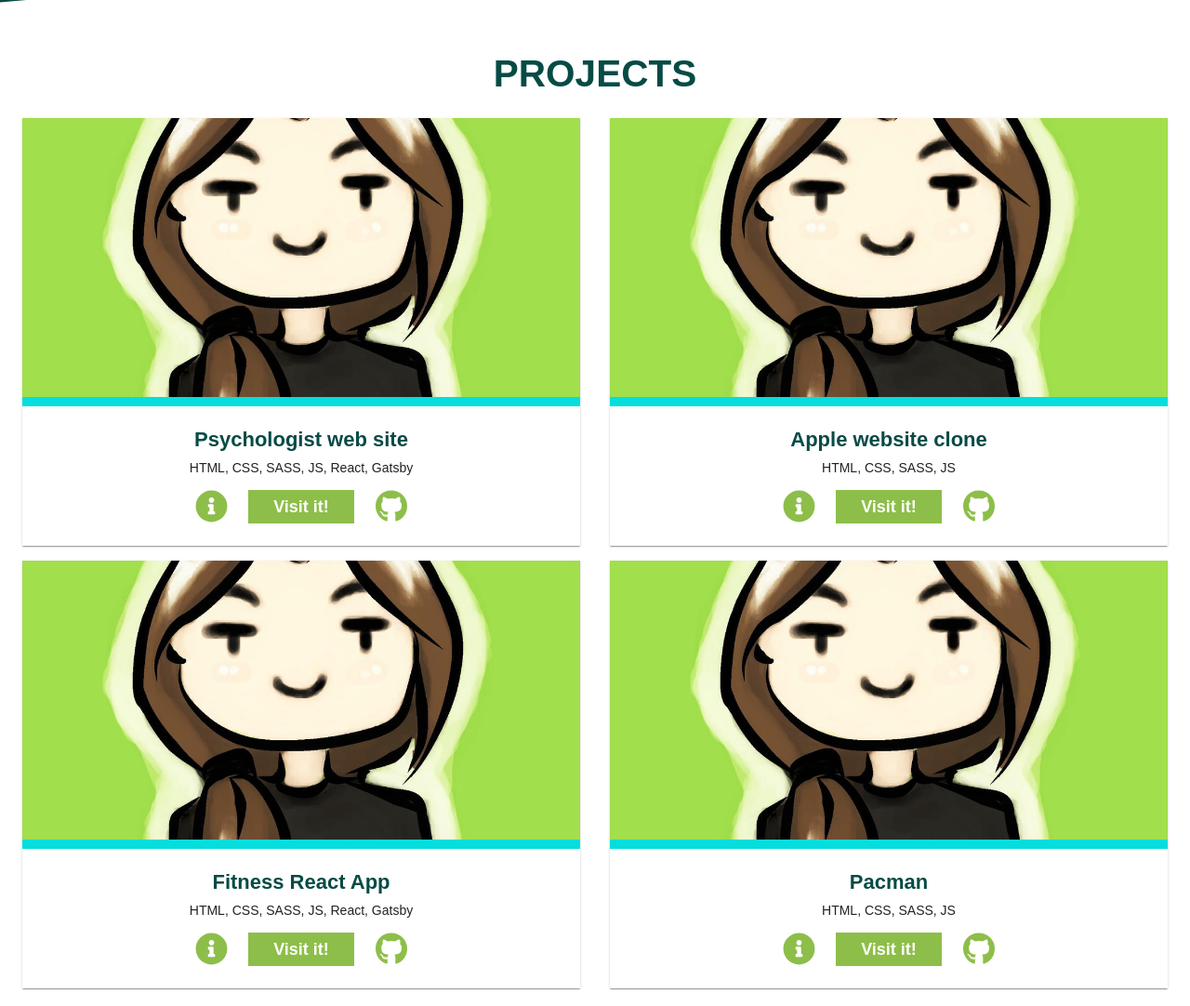
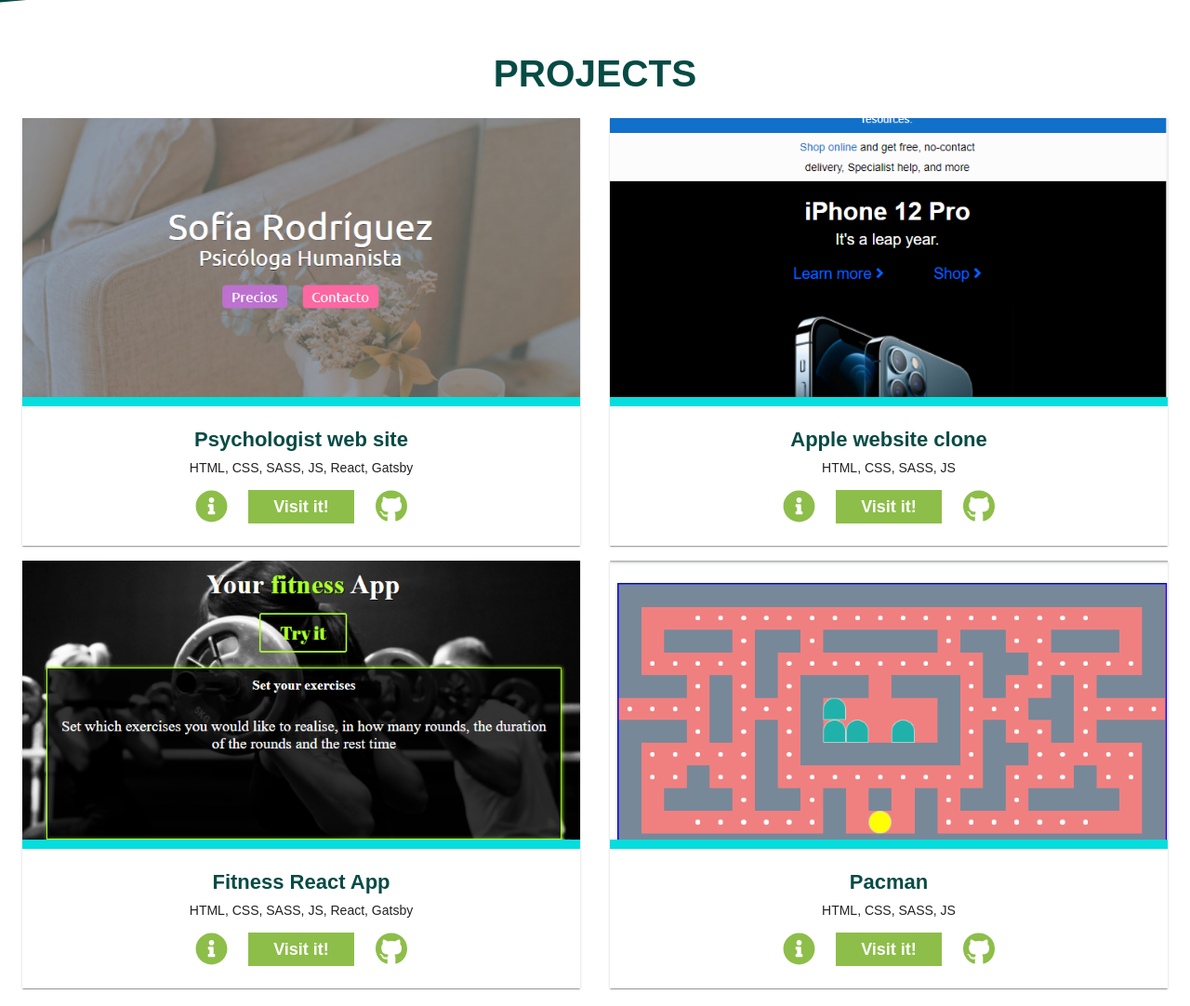
Before and after one commit to PabloRevel/PabloRuedaPortfolio, a Gatsby site: page / in a window 1280 px wide. Shown: the part 1361-2443 px from the top of the page at 93% size. Built offline with nearby package versions, Linux system fonts and the light colour scheme; Gatsby itself is replaced by a stand-in of ours.

Commit message:
correction

```diff
--- a/src/section/Projects/Projects.jsx
+++ b/src/section/Projects/Projects.jsx
@@ -11,7 +11,7 @@ const Projects = () => {
                 <h1 style={{textAlign:"center", color:"#074b45", paddingTop:"3rem"}}>PROJECTS</h1>
                 <Grid container spacing={4}>
                     <Grid item xs={12} sm={6}>
-                        <Card imgId={"profile"} color={"#06DDDD"} tech={"HTML, CSS, SASS, JS, React, Gatsby"} title={"Psychologist web site"}
+                        <Card imgId={"projectOne"} color={"#06DDDD"} tech={"HTML, CSS, SASS, JS, React, Gatsby"} title={"Psychologist web site"}
                         gitLink={"https://github.com/Pablo-Rueda/SofiaRodriguez"} tryLink={"https://sofiarodriguezpsicologa.netlify.app/"}>
                             <p>Recent website job for a Psychologist. I fully designed the web, created the logo and wrote the code from scratch.</p>
                             <p> I used Gatsby / React framework, and Material Ui for the base of some of the styling components
@@ -20,7 +20,7 @@ const Projects = () => {
                         </Card>
                     </Grid>
                     <Grid item xs={12} sm={6}>
-                        <Card imgId={"profile"} color={"#06DDDD"} tech={"HTML, CSS, SASS, JS"} title={"Apple website clone"}
+                        <Card imgId={"projectTwo"} color={"#06DDDD"} tech={"HTML, CSS, SASS, JS"} title={"Apple website clone"}
                         gitLink={"https://github.com/Pablo-Rueda/appleclone"} tryLink={"https://pablo-rueda.github.io/appleclone/"}>
                             <p>Practise Apple site (Uk November 2020) clone. I consider it as a great practise for responsive design
                             with HTML5, CSS and SASS.</p>
@@ -31,14 +31,14 @@ const Projects = () => {
                 </Grid>
                 <Grid container spacing={4}>
                     <Grid item xs={12} sm={6}>
-                        <Card imgId={"profile"} color={"#06DDDD"} tech={"HTML, CSS, SASS, JS, React, Gatsby"} title={"Fitness React App"}
+                        <Card imgId={"projectThree"} color={"#06DDDD"} tech={"HTML, CSS, SASS, JS, React, Gatsby"} title={"Fitness React App"}
                         gitLink={"https://github.com/Pablo-Rueda/Fitness-plus"} tryLink={"https://5f7f90bac946db00ea33da57--fitness-plus.netlify.app/"}>
                         <p>Fitness React web-app.</p>
                         <p> App created using React state and hooks, and SASS to compile the CSS.</p>
                         </Card>
                     </Grid>
                     <Grid item xs={12} sm={6}>
-                        <Card imgId={"profile"} color={"#06DDDD"} tech={"HTML, CSS, SASS, JS"} title={"Pacman"}
+                        <Card imgId={"projectFour"} color={"#06DDDD"} tech={"HTML, CSS, SASS, JS"} title={"Pacman"}
                         gitLink={"https://github.com/Pablo-Rueda/pacman"} tryLink={"https://pablo-rueda.github.io/pacman/"}>
                             <p> This project demostrate a range of skills: DOM manipulation, JavaScript functions and object oriented programmin skills.</p>
                             <p> The board was created as a numbers array, based
```
Also changed, not shown: src/components/data/images.jsx (+11 -7 lines), src/components/data/images/projectFour.png (added), src/components/data/images/projectOne.png (added), src/components/data/images/projectThree.png (added), src/components/data/images/projectTwo.png (added).
